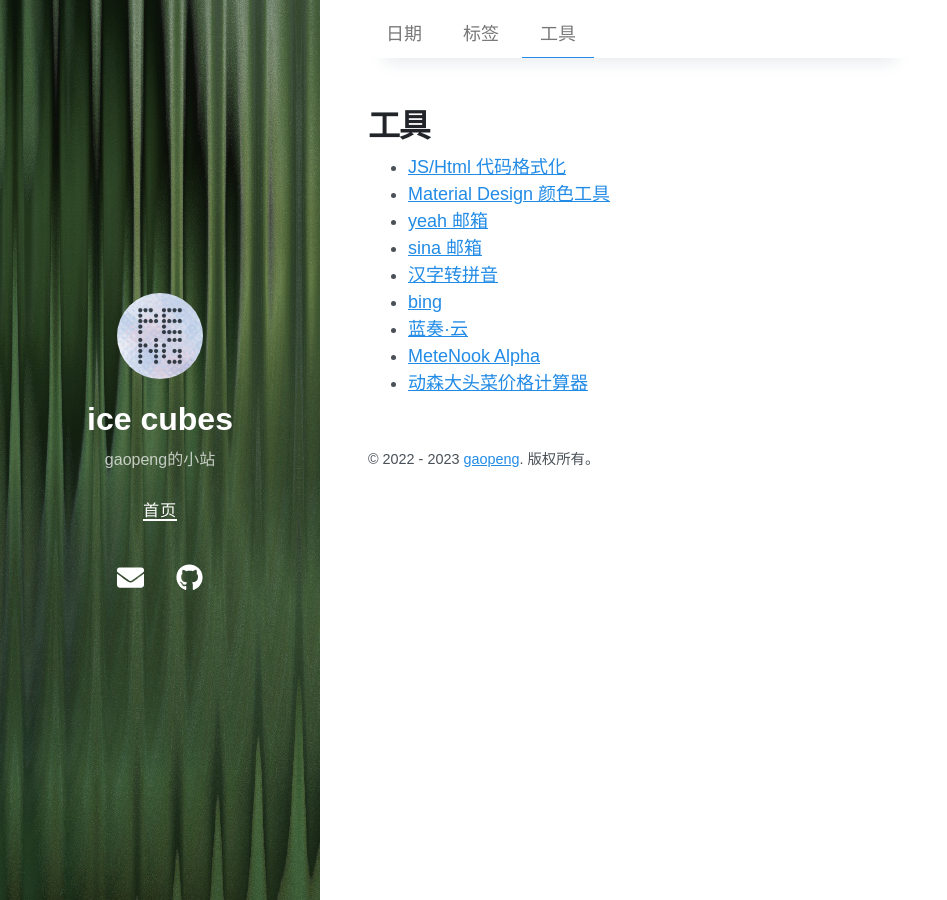
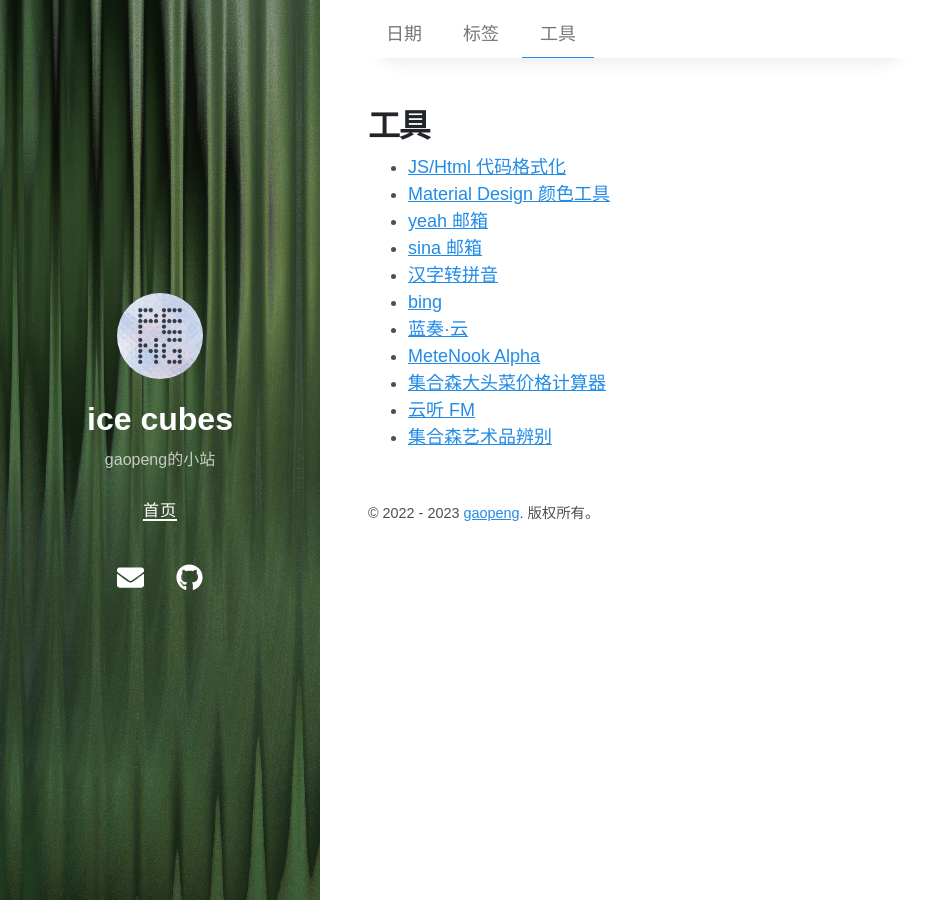
Before and after one commit to gaopengk/gaopengk.github.io, a Jekyll site: the page built from tools.md, in a window 1280 px wide. Shown: the whole page, without its empty margins (0-947 px from the left). Built offline with Jekyll 4.4.1, drawn with Linux system fonts in a browser that asks for light colours; nearby versions of some CDN libraries.

Commit message:
Update archive-tools.html

```diff
--- a/_layouts/archive-tools.html
+++ b/_layouts/archive-tools.html
@@ -15,5 +15,7 @@
   <li><a href="https://go.microsoft.com/fwlink/?LinkId=625115" target="_blank">bing</a></li>
   <li><a href="https://www.lanzou.com/" target="_blank">蓝奏·云</a></li>
   <li><a href="https://wuffs.org/acnh/weather/" target="_blank">MeteNook Alpha</a></li>
-  <li><a href="https://ac-turnip.com/" target="_blank">动森大头菜价格计算器</a></li>
+  <li><a href="https://ac-turnip.com/" target="_blank">集合森大头菜价格计算器</a></li>
+  <li><a href="http://www.radio.cn/pc-portal/erji/radioStation.html" target="_blank">云听 FM</a></li>
+  <li><a href="http://m.kuai8.com/news/296790.html" target="_blank">集合森艺术品辨别</a></li>
 </ul>
```
